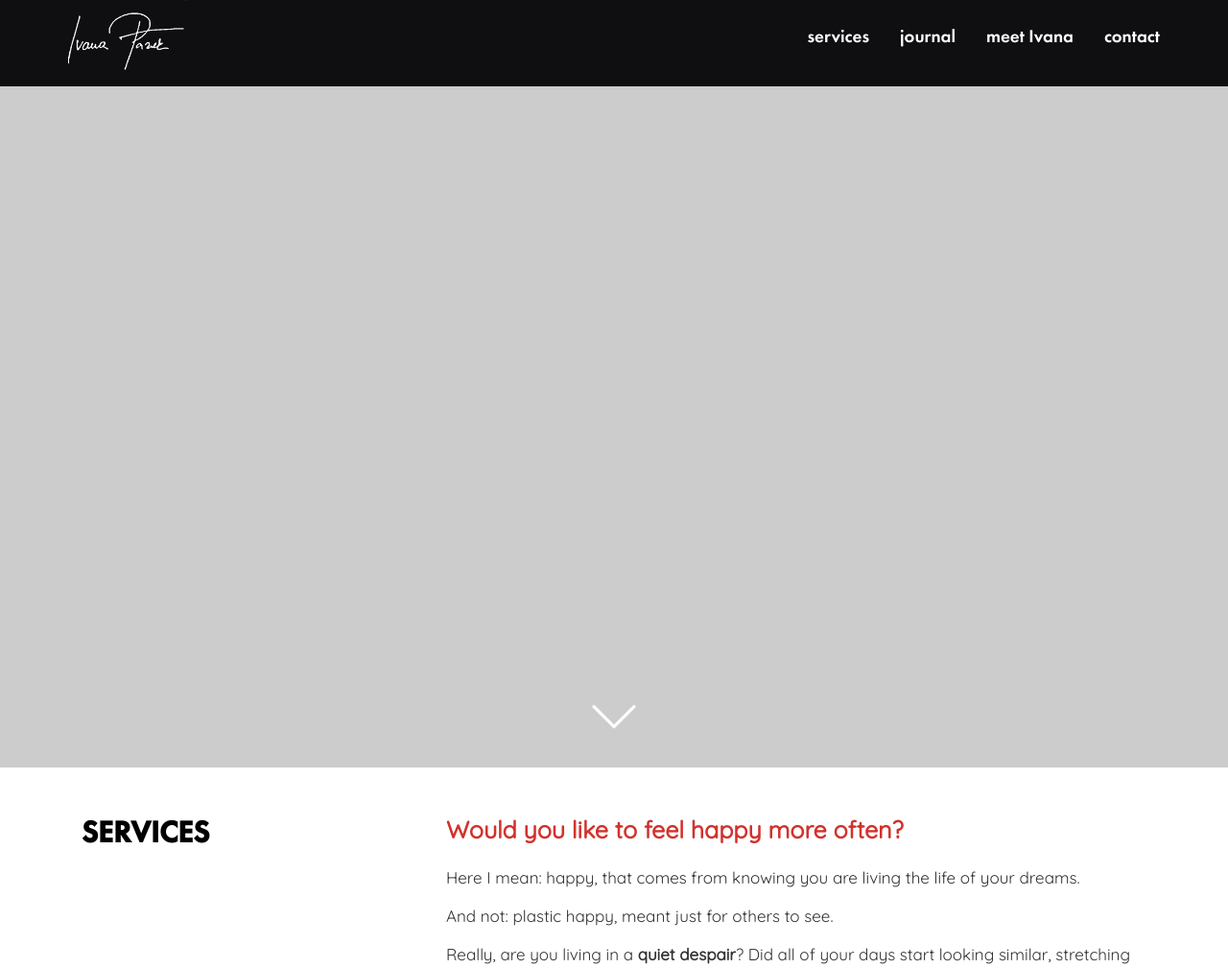
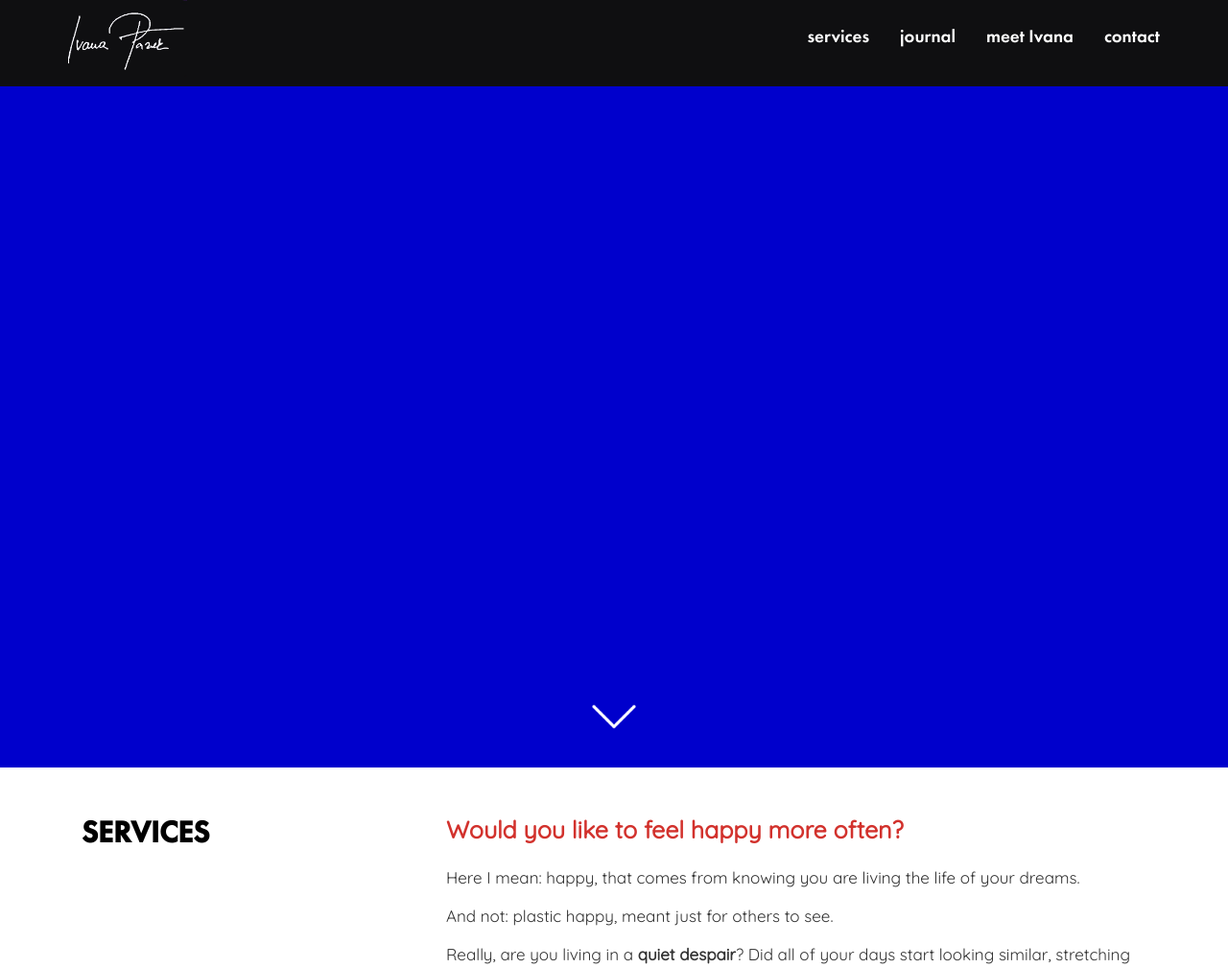
Before and after one commit to SoPrettyDeep/ivanapazek.com, a PHP site: page / in a window 1280 px wide. Shown: the top 1009 px of the page at 96% size. Run offline with PHP 8.4, Linux system fonts and the light colour scheme.

Commit message:
Update main.css

```diff
--- a/css/main.css
+++ b/css/main.css
@@ -87,7 +87,7 @@ li {
 .bg {
     /* The image used */
     /* background-image: url(../images/naslov.png);*/
-background-color: white;
+background-color: blue;
     /* Full height */
     max-width:100%;
     height:auto;
```
